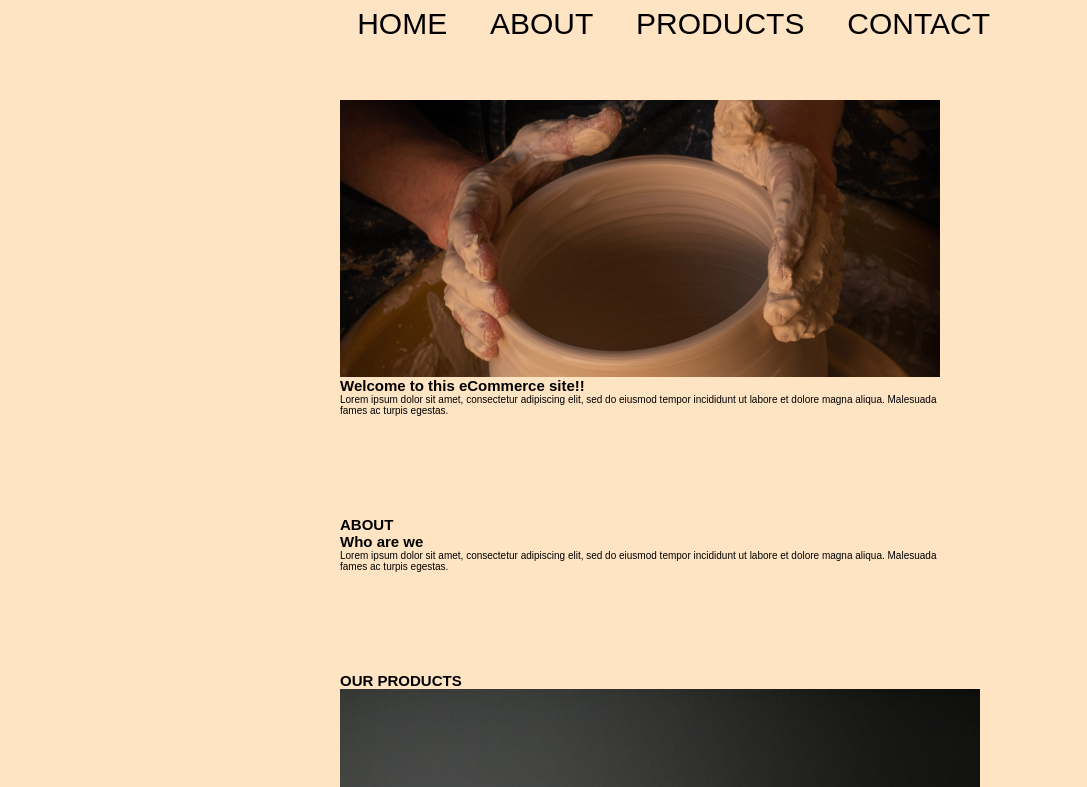
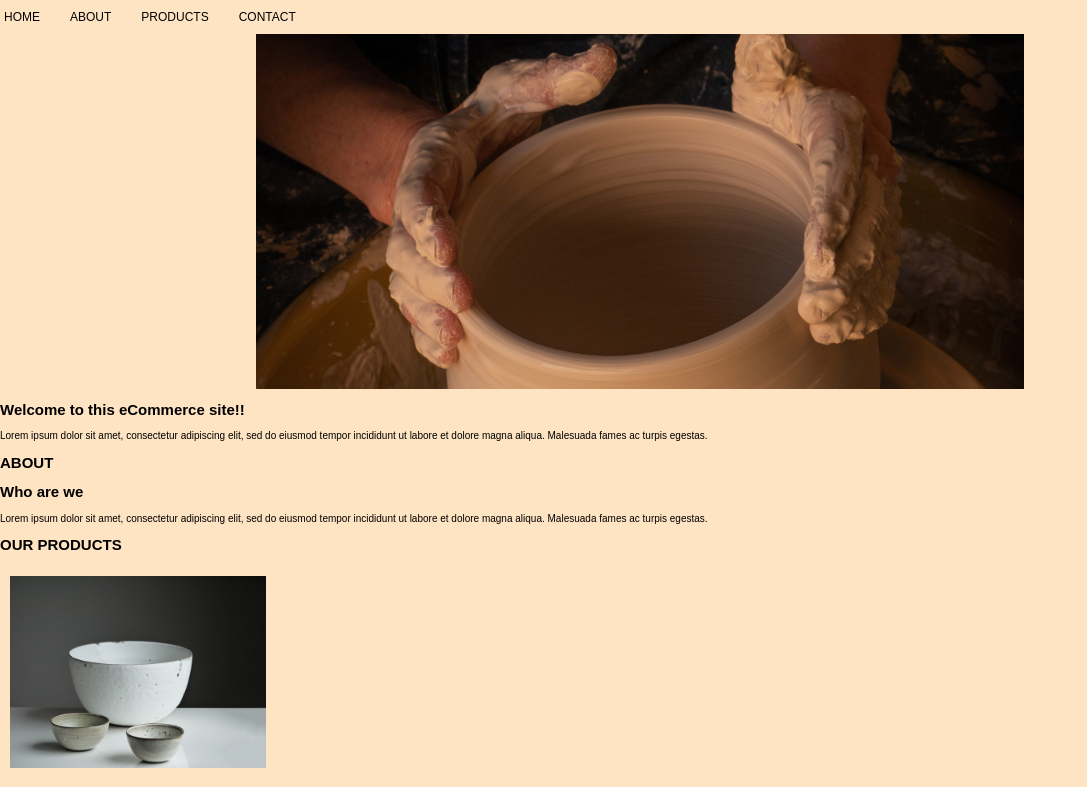
Before and after one commit to Reny8/eCommerce, a plain HTML site: page index.html in a window 1280 px wide. Shown: the top 787 px of the page, without its empty margins (0-1087 px from the left). Drawn offline with Linux system fonts and the light colour scheme.

Commit message:
Fixed two faulty photos + Centered the home image

```diff
--- a/index.html
+++ b/index.html
@@ -24,7 +24,8 @@
     </header>
     <main>
         <section class="home" id="home">
-            <img src="./images/earl-wilcox-y3W0CzO063w-unsplash-alt.jpg" alt="hands forming clay pot">
+        <img src="./images/earl-wilcox-y3W0CzO063w-unsplash-alt.jpg" alt="hands forming clay pot">
+
         <h1> Welcome to this eCommerce site!!</h1>
             <p> Lorem ipsum dolor sit amet, consectetur
                 adipiscing elit, sed do eiusmod tempor incididunt ut
@@ -50,6 +51,7 @@
            <div>
               <img src="./images/product_1.jpg" alt= "Mundo Bowls">
            </div>
+
            <div>
                <img src="./images/product_2.jpg" alt="Natureza Vase">
            </div>
@@ -57,7 +59,7 @@
                <img src="./images/product_3.jpg" alt= "Feira Bowls">
            </div>
            <div>
-               <img src="./images/products_4.jpg" alt= "Natureza Pots">
+               <img src="./images/product_4.jpg" alt= "Natureza Pots">
            </div>
            <div>
                <img src="./images/product_5.jpg" alt="Pedra Vase">
@@ -72,7 +74,7 @@
                <img src="./images/product_8.jpg" alt="Campeao Vase">
            </div>
            <div>
-               <img src="'./images/product_9.jpg" alt="Troca Bowls">
+               <img src="./images/product_9.jpg" alt="Troca Bowls">
            </div>
         </section>
         <section class= "contact" id="contact"></section>
--- a/styles.css
+++ b/styles.css
@@ -1,24 +1,14 @@
-*,
-*::before,
-*::after {
-    margin: 0;
-    padding: 0;
-    box-sizing: inherit;
 
-}
 
 html {
     display: flex;
     font-size: 62.5%;
-    box-sizing: border-box;
 }
 
 
-body{
+body {
   background-color:bisque;
-  width: 80%;
-  max-width: 800px;
-  margin: 0 auto;
+  margin: auto;
   font-family: sans-serif;
   color: black;
 }
@@ -26,40 +16,39 @@ body{
 header {
     background-color: bisque;
     position: relative;
-    padding: 1rem;
 }
 
 nav a {
     color: black;
-    font-size: 30px;
+    font-size: 12px;
     text-decoration: none;
 }
 
-nav ul{
+nav ul {
+    display: flex;
     list-style-type: none;
-    position:absolute;
-    top: 0.7rem;
-    right: 1rem;
+    padding-inline-start: 4px;
 }
 
-nav li{
+nav li {
     display:  inline;
-    margin-right: 4rem;
+    margin-right: 3rem;
 
 }
 
-main{
-    margin: 1rem auto;
-    width:80%;
+main {
+    margin: 0px;
 }
 
-main section{
-    margin-top: 6rem;
-    padding: 2rem;
+.home img {
+    display: block;
+    margin-left: auto;
+    margin-right: auto;
+    width: 60%;
+    background-color: black;
 }
 
-.home img{
-    float: left;
-    margin-right: 3rem;
-    width: 100%;
+.products img {
+    margin: 10px;
+    width: 20%;
 }
```
Also changed, not shown: images/logo.png (renamed from images/icons8-pottery-96.png), images/search.png (renamed from images/1200px-Google_Magnifying_Glass.svg.png).
